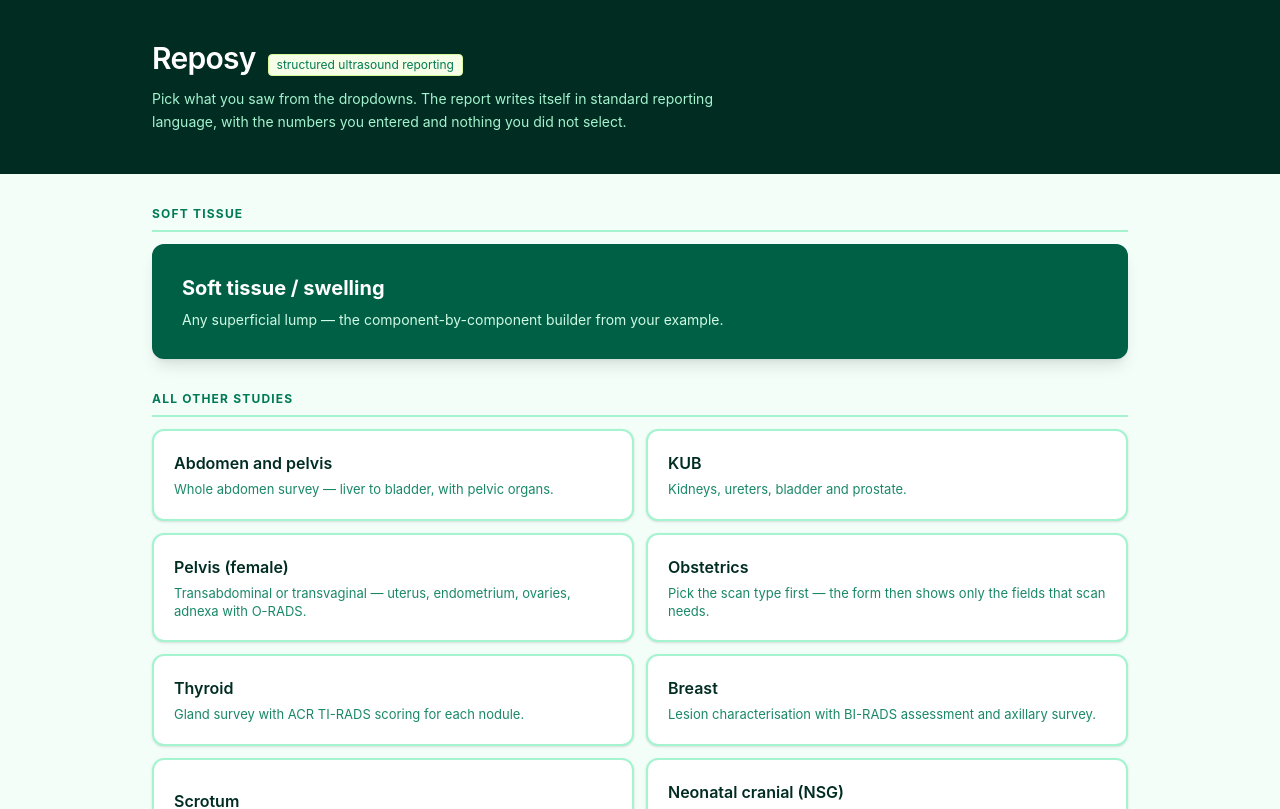
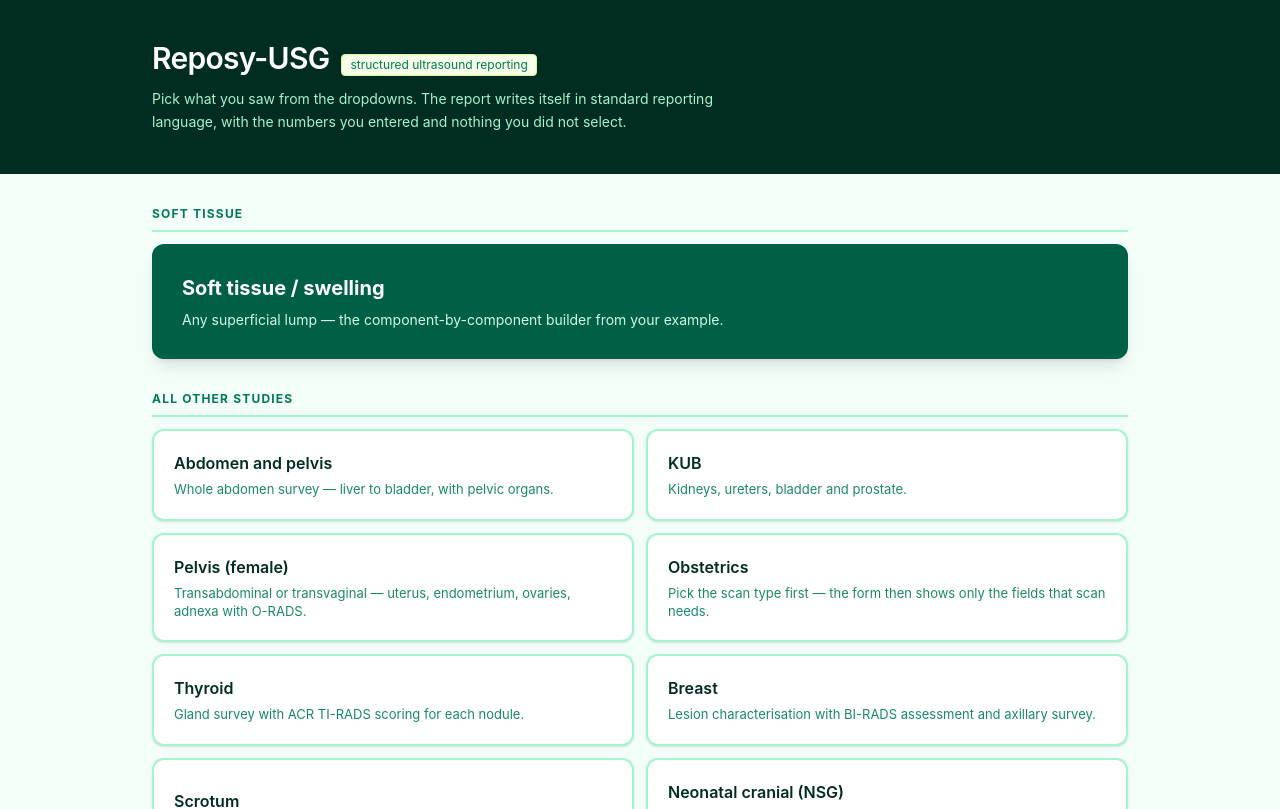
Before and after one commit to DocFolio/Reposy-USG, a React (Vite) app: page / in a window 1280 px wide. Shown: the top 809 px of the page. Built offline with nearby package versions, Linux system fonts and the light colour scheme.

Commit message:
Rename to Reposy-USG

```diff
--- a/src/App.jsx
+++ b/src/App.jsx
@@ -1753,7 +1753,7 @@
         <header className="bg-emerald-950 text-white">
           <div className="max-w-5xl mx-auto px-6 py-10">
             <div className="flex items-baseline gap-3">
-              <h1 className="text-3xl tracking-tight font-semibold">Reposy</h1>
+              <h1 className="text-3xl tracking-tight font-semibold">Reposy-USG</h1>
               <Chip tone="pale">structured ultrasound reporting</Chip>
             </div>
             <p className="mt-3 text-emerald-200 max-w-xl text-sm leading-relaxed">
```
